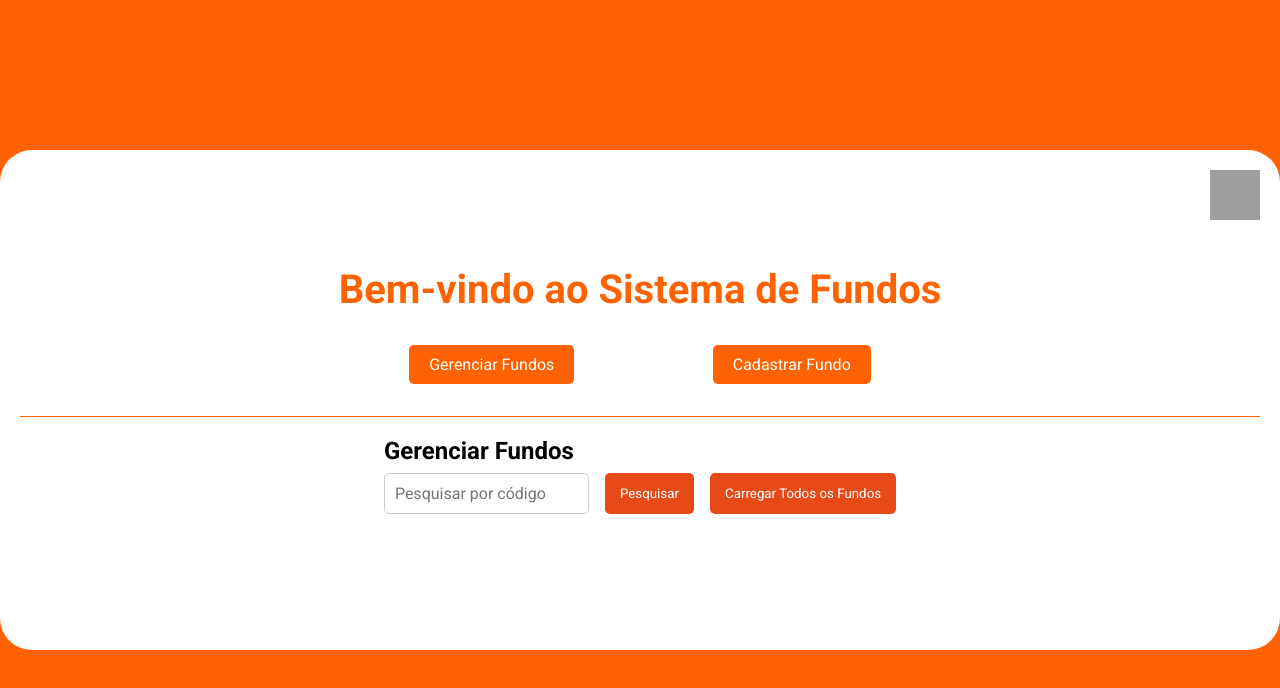
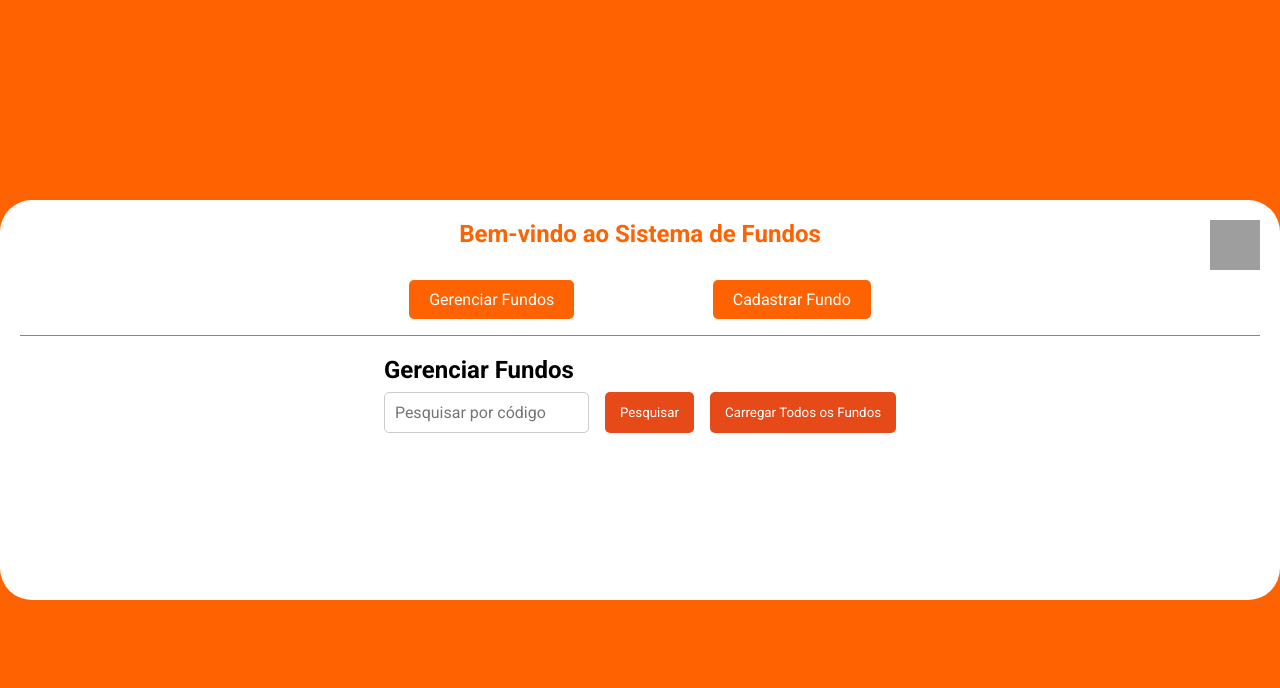
Before and after one commit to israilla/fundo-app, an Angular app: page /fundo-gerenciamento in a window 1280 px wide. Shown: the top 688 px of the page. Built offline with nearby package versions, Linux system fonts and the light colour scheme; grey boxes are pictures that could not be loaded.

Commit message:
estilo(componente): ajuste na estilização e inclusão do botão voltar

```diff
--- a/src/app/app.component.css
+++ b/src/app/app.component.css
@@ -5,16 +5,34 @@
   height: 100dvh;
 }
 
+#botao-voltar {
+  position: absolute;
+  top: 50px;
+  left: 20px;
+  background-color: #e64a19;
+  color: white;
+  padding: 5px 15px;
+  border: none;
+  cursor: pointer;
+  border-radius: 100%;
+  font-weight: 700;
+  font-size: x-large;
+
+  &:hover {
+    background-color: #e6491993;
+  }
+}
+
 #main-container {
   padding: 20px;
   width: 1280px;
+  max-height: 100dvh;
+  min-height: 400px;
   display: flex;
   flex-direction: column;
   align-items: center;
-  justify-content: center;
   background:#fff;
   border-radius: 2rem;
-  min-height: 500px;
   position: relative;
 
   img {
@@ -31,6 +49,7 @@
   width: 100%;
   display: flex;
   justify-content: center;
+  overflow: auto;
 }
 
 header {
@@ -39,11 +58,11 @@ header {
   align-items: center;
   gap: 2rem;
   width: 100%;
-  padding-bottom: 2rem;
+  padding-bottom: 1rem;
   border-bottom: solid 1px #FF6200;
 
   h1 {
-    font-size: 2.5em;
+    font-size: x-large;
     color: #FF6200;
     align-self: center;
   }
--- a/src/app/fundo-gerenciamento/fundo-gerenciamento.component.css
+++ b/src/app/fundo-gerenciamento/fundo-gerenciamento.component.css
@@ -23,7 +23,7 @@
 
 #table-container {
   overflow: auto;
-  max-height: 500px;
+  max-height: 300px;
   margin-top: 2rem;
   padding: 0.2rem;
 
@@ -176,8 +176,9 @@ button[type="submit"] {
 }
 
 button[type="submit"]:hover {
-  background-color: #e64a19;
+  background-color: #e6491993;
 }
+
 .mensagem-erro {
   color: red;
   margin-top: 10px;
--- a/src/styles.css
+++ b/src/styles.css
@@ -8,21 +8,24 @@ body {
   background: #FF6200;
 }
 
-div {
+div, main {
   --sb-track-color: #FCFAF9;
   --sb-thumb-color: #FF6200;
   --sb-size: 10px;
 }
 
+main::-webkit-scrollbar,
 div::-webkit-scrollbar {
   width: var(--sb-size)
 }
 
+main::-webkit-scrollbar-track,
 div::-webkit-scrollbar-track {
   background: var(--sb-track-color);
   border-radius: 6px;
 }
 
+main::-webkit-scrollbar-thumb,
 div::-webkit-scrollbar-thumb {
   background: var(--sb-thumb-color);
   border-radius: 6px;
```
